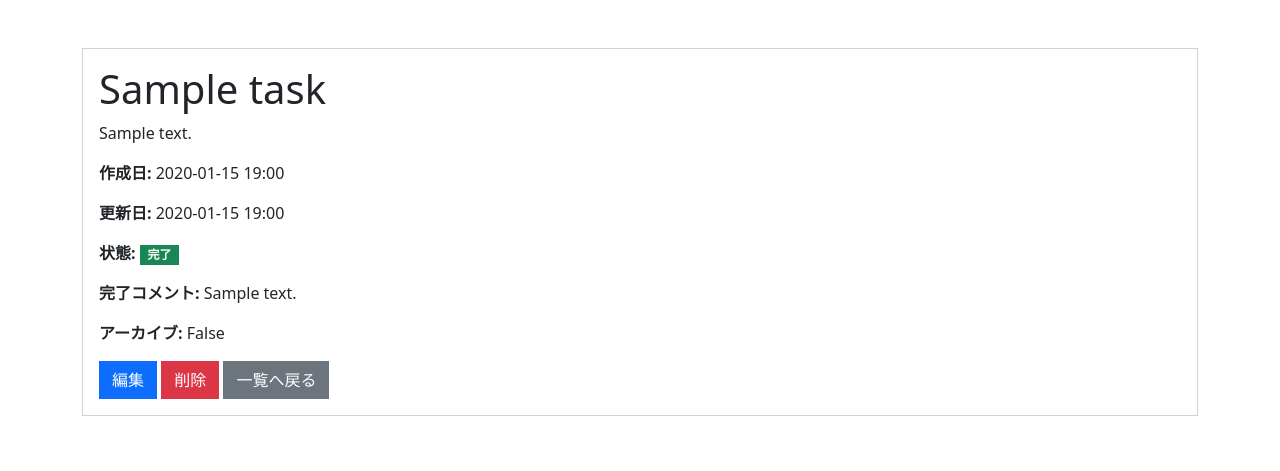
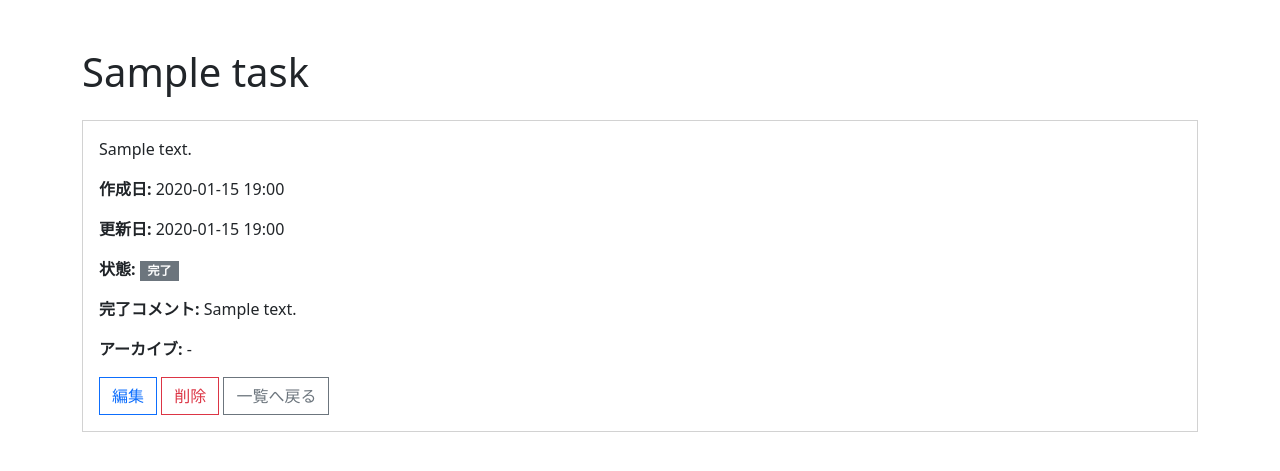
Before and after one commit to ShigeoYugawa/task_manager, a Django app: page /tasks/1/ in a window 1280 px wide. Shown: the top 471 px of the page. Run offline with Django 5.2, Linux system fonts and the light colour scheme; tables that the repository leaves empty hold one stand-in row (values such as "Sample post").

Commit message:
refactor:テンプレートのデザインを統一

```diff
--- a/task_manager/tasks/templates/tasks/task_detail.html
+++ b/task_manager/tasks/templates/tasks/task_detail.html
@@ -7,7 +7,6 @@
     <title>{{ task.title }}</title>
     <link href="https://cdn.jsdelivr.net/npm/bootstrap@5.3.3/dist/css/bootstrap.min.css" rel="stylesheet">
     <style>
-        /* 角丸をフラットに修正 */
         .btn, .card, .form-control, .form-select, .table, .badge {
             border-radius: 0 !important;
         }
@@ -15,28 +14,28 @@
 </head>
 <body>
 <div class="container mt-5">
+    <h1 class="mb-4">{{ task.title }}</h1>
     <div class="card">
         <div class="card-body">
-            <h1 class="card-title">{{ task.title }}</h1>
             <p class="card-text">{{ task.description }}</p>
             <p><strong>作成日:</strong> {{ task.created_at|date:"Y-m-d H:i" }}</p>
             <p><strong>更新日:</strong> {{ task.updated_at|date:"Y-m-d H:i" }}</p>
             <p><strong>状態:</strong>
                 {% if task.is_completed %}
-                    <span class="badge bg-success">完了</span>
+                    <span class="badge bg-secondary">完了</span>
                 {% else %}
-                    <span class="badge bg-warning text-dark">未完了</span>
+                    <span class="badge bg-light text-dark border">未完了</span>
                 {% endif %}
             </p>
             {% if task.completed_comment %}
                 <p><strong>完了コメント:</strong> {{ task.completed_comment }}</p>
             {% endif %}
-            <p><strong>アーカイブ:</strong> {{ task.is_archived }}</p>
+            <p><strong>アーカイブ:</strong> {{ task.is_archived|yesno:"済,-" }}</p>
 
             <div class="mt-3">
-                <a href="{% url 'tasks:task_update' task.pk %}" class="btn btn-primary">編集</a>
-                <a href="{% url 'tasks:task_delete' task.pk %}" class="btn btn-danger">削除</a>
-                <a href="{% url 'tasks:task_list' %}" class="btn btn-secondary">一覧へ戻る</a>
+                <a href="{% url 'tasks:task_update' task.pk %}" class="btn btn-outline-primary">編集</a>
+                <a href="{% url 'tasks:task_delete' task.pk %}" class="btn btn-outline-danger">削除</a>
+                <a href="{% url 'tasks:task_list' %}" class="btn btn-outline-secondary">一覧へ戻る</a>
             </div>
         </div>
     </div>
```
Also changed, not shown: task_manager/tasks/templates/tasks/task_confirm_delete.html (+3 -5 lines), task_manager/tasks/templates/tasks/task_form.html (+5 -4 lines).
